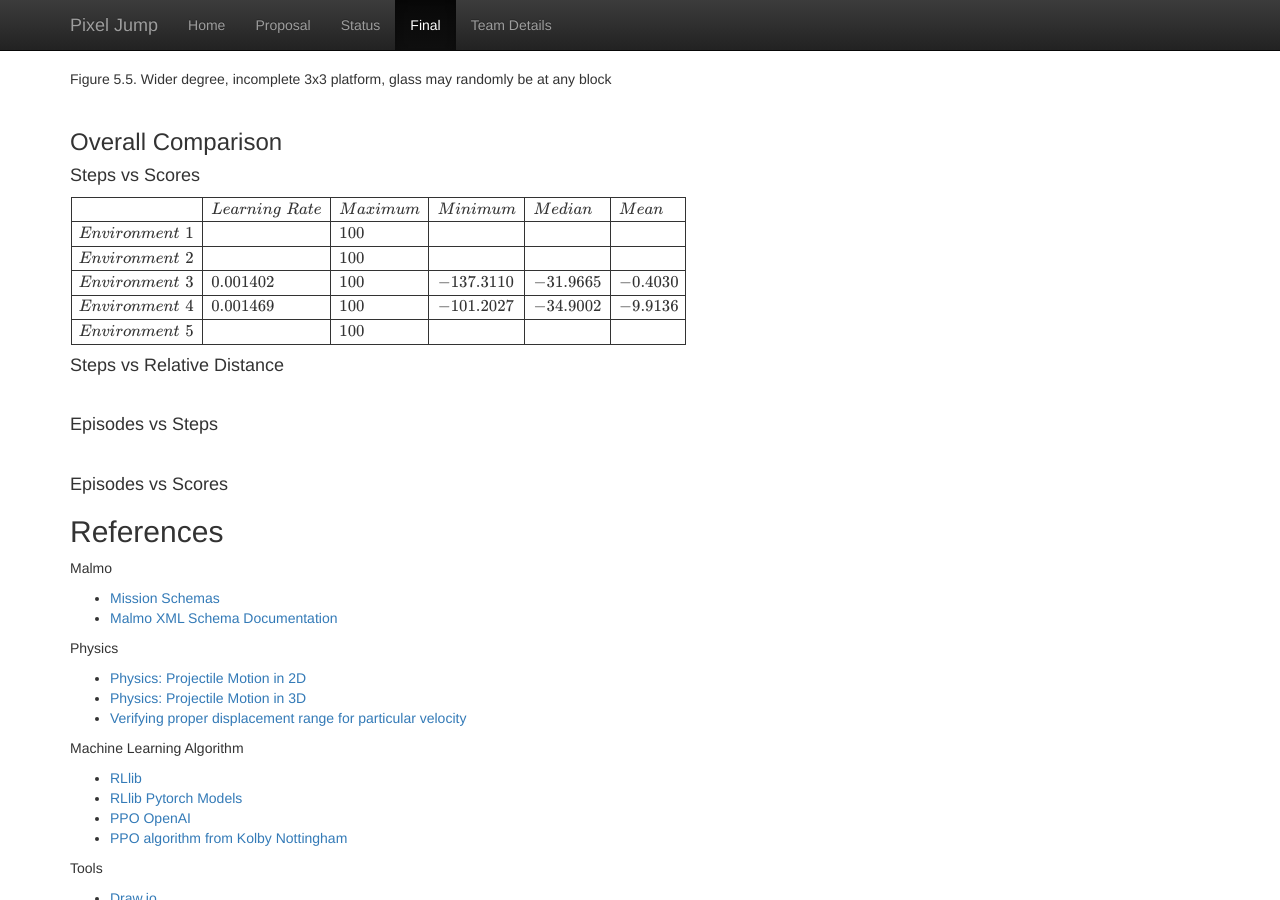
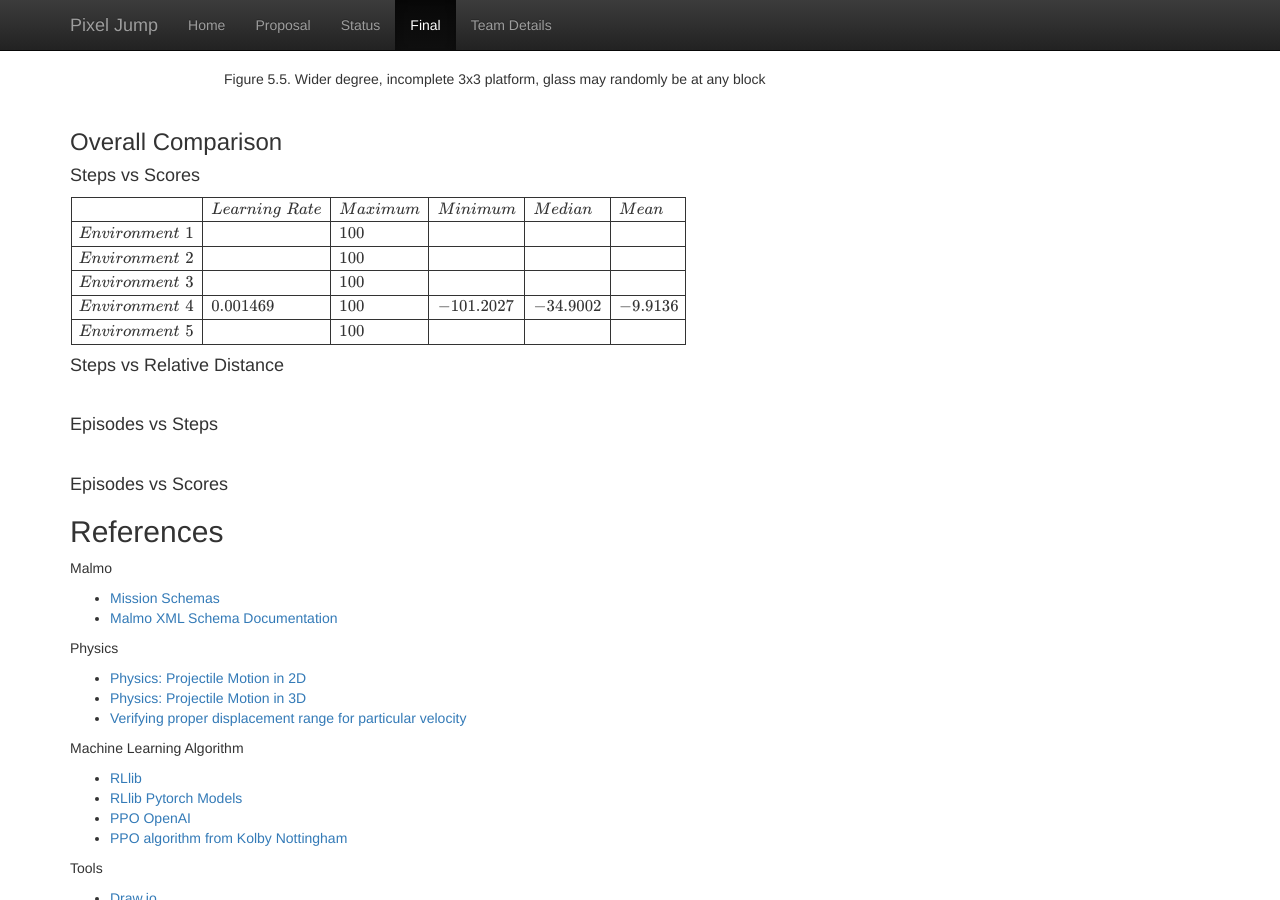
Before and after one commit to bikaylee/Jump-Jump, a Jekyll site: the page built from docs/final.md, in a window 1280 px wide and 900 px high, scrolled down 9347 px. Built offline with Jekyll 4.4.1, drawn with Linux system fonts in a browser that asks for light colours; our own code applies the rules of GitHub Pages for plain Markdown files; formulas are drawn with MathJax 3; some of the changed lines change nothing that is shown.

Commit message:
Update final.md

```diff
--- a/docs/final.md
+++ b/docs/final.md
@@ -161,23 +161,23 @@ As it was mentioned in our status report, we can qualitatively evaluate the impl
 <br>
 ### Quantitative
 <img src="image/Environment_1.png"> <br>
-Figure 5.1. No degree, complete 3x3 platform, glass always centered <br>
+&emsp;&emsp;&emsp;&emsp;&emsp;&emsp;&emsp;&emsp;&emsp;&emsp;&emsp;Figure 5.1. No degree, complete 3x3 platform, glass always centered <br>
 <br>
 
 <img src="image/Environment_2.png"> <br>
-Figure 5.2. No degree, complete 3x3 platform, glass randomly at x = 1.5 <br>
+&emsp;&emsp;&emsp;&emsp;&emsp;&emsp;&emsp;&emsp;&emsp;&emsp;&emsp;Figure 5.2. No degree, complete 3x3 platform, glass randomly at x = 1.5 <br>
 <br>
 
 <img src="image/Environment_3.png"> <br>
-Figure 5.3. Restricted degree, complete 3x3 platform, glass randomly at any block <br>
+&emsp;&emsp;&emsp;&emsp;&emsp;&emsp;&emsp;&emsp;&emsp;&emsp;&emsp;Figure 5.3. Restricted degree, complete 3x3 platform, glass randomly at any block <br>
 <br>
 
 <img src="image/Environment_4.png"> <br>
-Figure 5.4. Restricted degree, incomplete 3x3 platform, glass may randomly be at any block <br>
+&emsp;&emsp;&emsp;&emsp;&emsp;&emsp;&emsp;&emsp;&emsp;&emsp;&emsp;Figure 5.4. Restricted degree, incomplete 3x3 platform, glass may randomly be at any block <br>
 <br>
 
 <img src="image/Environment_5.png"> <br>
-Figure 5.5. Wider degree, incomplete 3x3 platform, glass may randomly be at any block <br>
+&emsp;&emsp;&emsp;&emsp;&emsp;&emsp;&emsp;&emsp;&emsp;&emsp;&emsp;Figure 5.5. Wider degree, incomplete 3x3 platform, glass may randomly be at any block <br>
 <br>
 
 ### Overall Comparison
@@ -188,7 +188,7 @@ $$
                   & Learning\,\, Rate & Maximum & Minimum   & Median   & Mean    \\ \hline
 Environment\,\, 1 &                   & 100     &           &          &         \\ \hline
 Environment\,\, 2 &                   & 100     &           &          &         \\ \hline
-Environment\,\, 3 & 0.001402          & 100     & -137.3110 & -31.9665 & -0.4030 \\ \hline
+Environment\,\, 3 &                   & 100     &           &          &         \\ \hline
 Environment\,\, 4 & 0.001469          & 100     & -101.2027 & -34.9002 & -9.9136 \\ \hline
 Environment\,\, 5 &                   & 100     &           &          &         \\ \hline
 \end{array}
```
